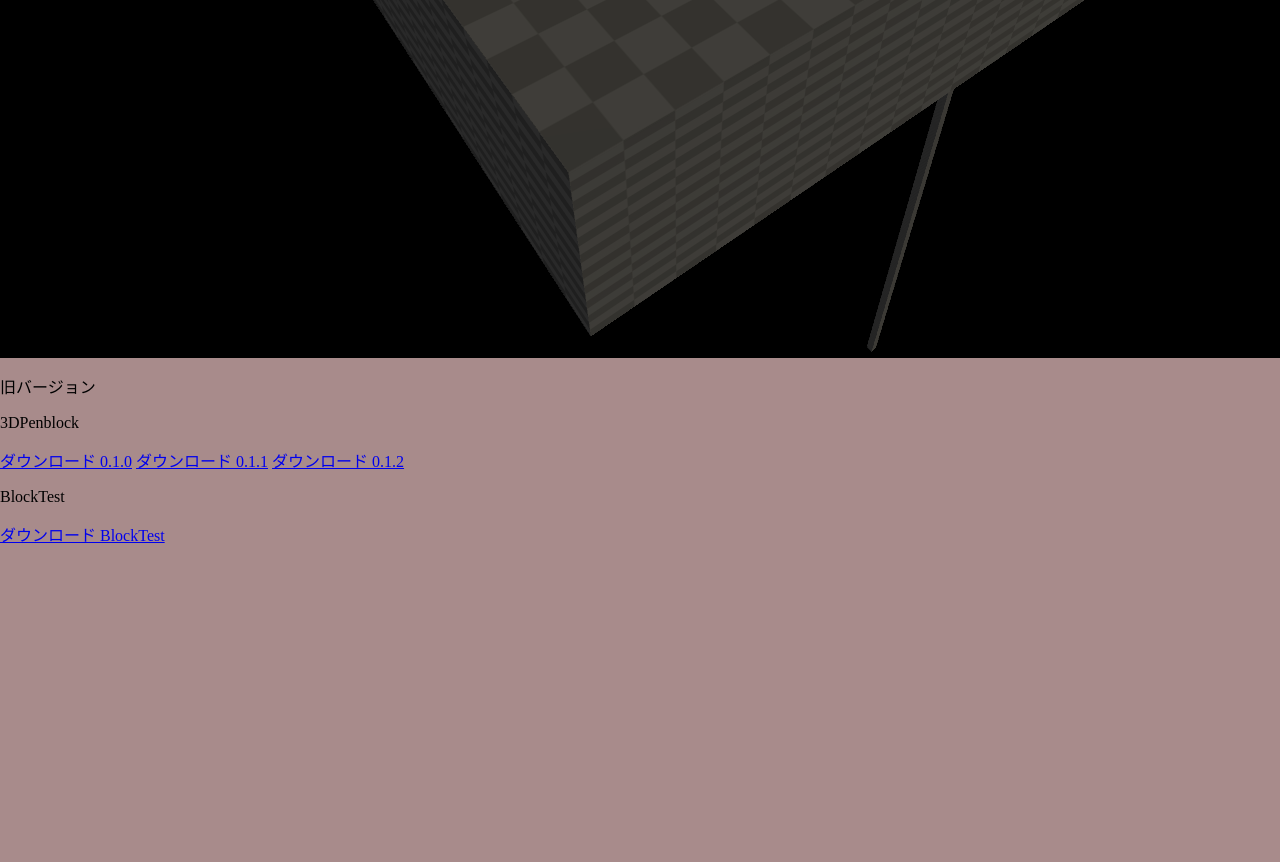
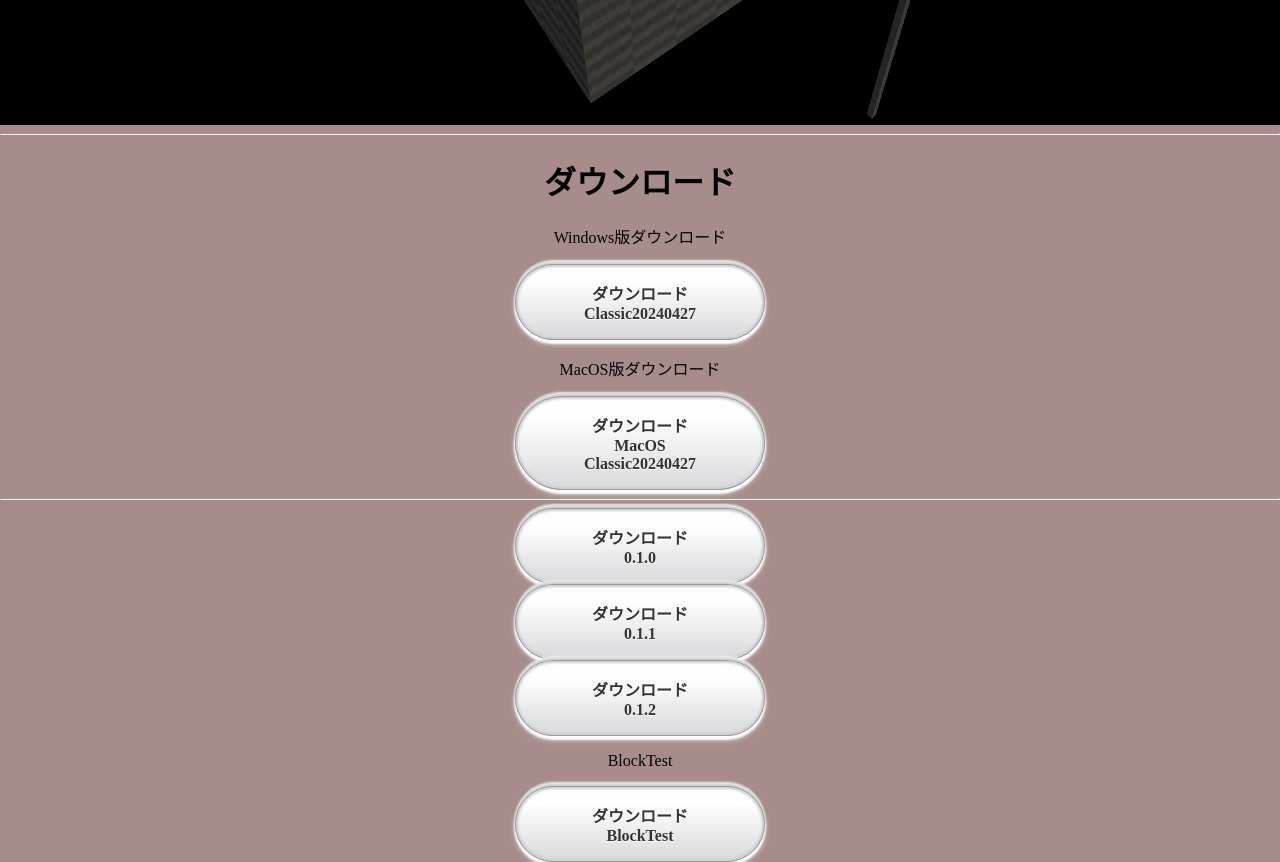
Before and after one commit to Frappyworld/TIMBLOCK-Launcher, a plain HTML site: page index.html in a window 1280 px wide. Shown: the part 1440-2302 px from the top of the page. Before the commit the page ends 1986 px from the top, so only its background shows below. Drawn offline with Linux system fonts and the light colour scheme.

Commit message:
Update index.html

```diff
--- a/index.html
+++ b/index.html
@@ -1,13 +1,15 @@
 <link rel="stylesheet" href="degin.css" /> <img src="TIMBLOCKLOGO.svg" />
+<link rel="stylesheet" href="buttondegin.css" />
+<link rel="stylesheet" href="textcenter.css" />
 <title>TIMBLOCK Launcher</title>
 <p>TIMBLOCKへようこそ！</p>
-<p>ウィキについて調べたいのは</p><a href="https://3dpenblock.fandom.com/ja/wiki/3D_%E3%83%9A%E3%83%B3%E3%83%96%E3%83%AD%E3%83%83%E3%82%AF_Wiki">こちら</a>
+<p>ウィキについて調べたいのは</p>
+<a
+  href="https://3dpenblock.fandom.com/ja/wiki/3D_%E3%83%9A%E3%83%B3%E3%83%96%E3%83%AD%E3%83%83%E3%82%AF_Wiki"
+  >こちら</a
+>
 <p>2024年04月27日に開発されました！！</p>
-<h1>ダウンロード</h1>
-<p>Windows版ダウンロード</p>
-<a href="https://github.com/Frappyworld/TIMBLOCK-Launcher/releases/download/Block/TimBlockerClassic20240427.zip">ダウンロード Classic20240427</a>
-<p>MacOS版ダウンロード</p>
-<a href="https://github.com/Frappyworld/TIMBLOCK-Launcher/releases/download/MacOSVersion/MacOSTimBlockClassic20240427.zip">ダウンロード MacOS Classic20240427</a>
+
 <h1>NEWS</h1>
 <p>2024/04/27・TIMBLOCK LAUNCHERがリリース！岩盤の壁が登場！</p>
 <h1>使い方</h1>
@@ -17,10 +19,51 @@
 <p>・右マウスクリックはブロック破壊</p>
 <h1>マップ</h1>
 <img src="スクリーンショット 2024-04-27 114236.png" alt="MAP" />
-<p>旧バージョン</p>
-<p>3DPenblock</p>
-<a href="https://github.com/Frappyworld/TIMBLOCK-Launcher/releases/download/untagged-5f4ceae2079d1394a0fc/3d.zip">ダウンロード 0.1.0</a>
-<a href="https://github.com/Frappyworld/TIMBLOCK-Launcher/releases/download/untagged-5f4ceae2079d1394a0fc/3d-s-penblocker.zip">ダウンロード 0.1.1</a>
-<a href="https://github.com/Frappyworld/TIMBLOCK-Launcher/releases/download/untagged-5f4ceae2079d1394a0fc/3d-s-penblocker.1.zip">ダウンロード 0.1.2</a>
-<p>BlockTest</p>
-<a href="https://github.com/Frappyworld/TIMBLOCK-Launcher/releases/download/untagged-5f4ceae2079d1394a0fc/0.1.2.1.zip">ダウンロード BlockTest</a>
+
+<body>
+  <hr />
+</body>
+
+<h1 class="textcenterin">ダウンロード</h1>
+<p class="textcenterin">Windows版ダウンロード</p>
+
+<a
+  href="ttps://github.com/Frappyworld/TIMBLOCK-Launcher/releases/download/Block/TimBlockerClassic20240427.zip"
+  class="btn_11"
+  >ダウンロード Classic20240427</a
+>
+
+<p class="textcenterin">MacOS版ダウンロード</p>
+
+<a
+  href="https://github.com/Frappyworld/TIMBLOCK-Launcher/releases/download/MacOSVersion/MacOSTimBlockClassic20240427.zip"
+  class="btn_11"
+  >ダウンロード MacOS Classic20240427</a
+>
+
+<body>
+  <hr />
+</body>
+
+<a
+  href="https://github.com/Frappyworld/TIMBLOCK-Launcher/releases/download/untagged-5f4ceae2079d1394a0fc/3d.zip"
+  class="btn_11"
+  >ダウンロード 0.1.0</a
+>
+
+<a
+  href="https://github.com/Frappyworld/TIMBLOCK-Launcher/releases/download/untagged-5f4ceae2079d1394a0fc/3d-s-penblocker.zip"
+  class="btn_11"
+  >ダウンロード 0.1.1</a
+>
+<a
+  href="https://github.com/Frappyworld/TIMBLOCK-Launcher/releases/download/untagged-5f4ceae2079d1394a0fc/3d-s-penblocker.1.zip"
+  class="btn_11"
+  >ダウンロード 0.1.2</a
+>
+<p class="textcenterin">BlockTest</p>
+<a
+  href="https://github.com/Frappyworld/TIMBLOCK-Launcher/releases/download/untagged-5f4ceae2079d1394a0fc/0.1.2.1.zip"
+  class="btn_11"
+  >ダウンロード BlockTest</a
+>
```
